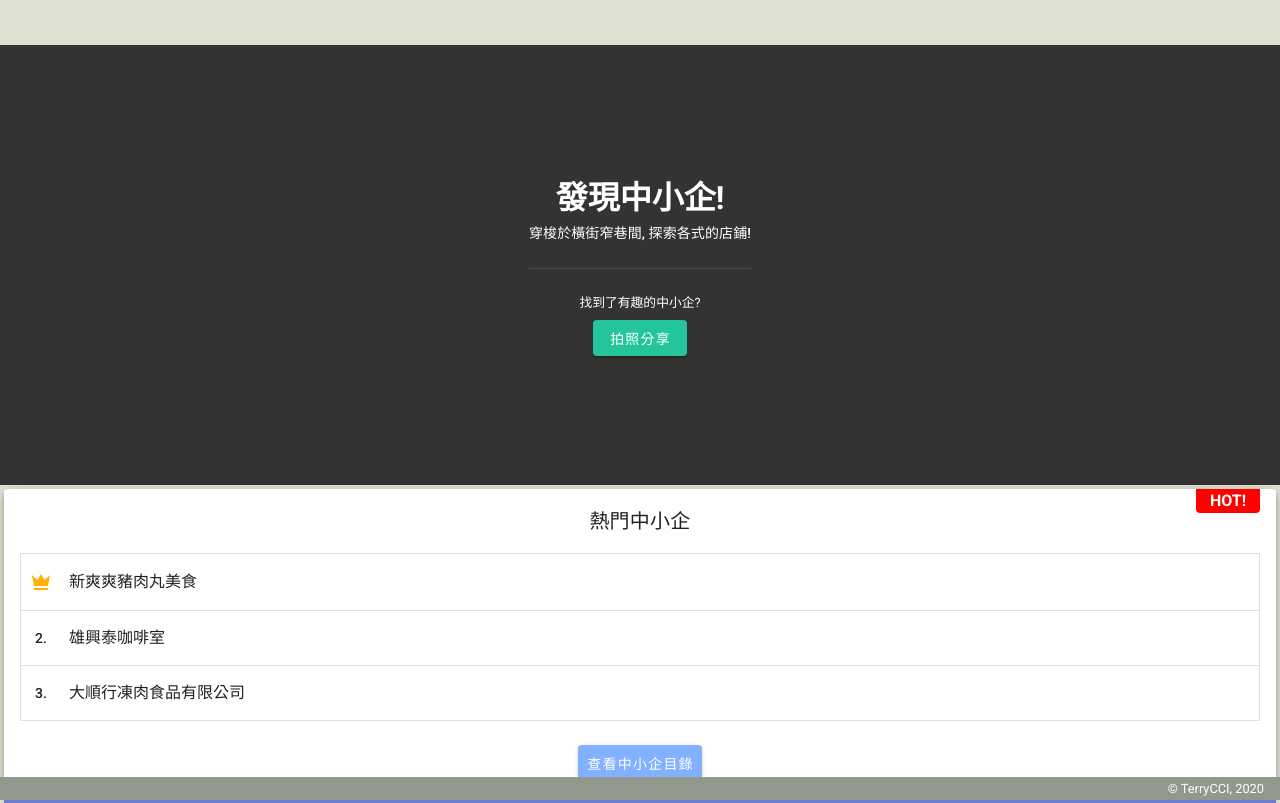
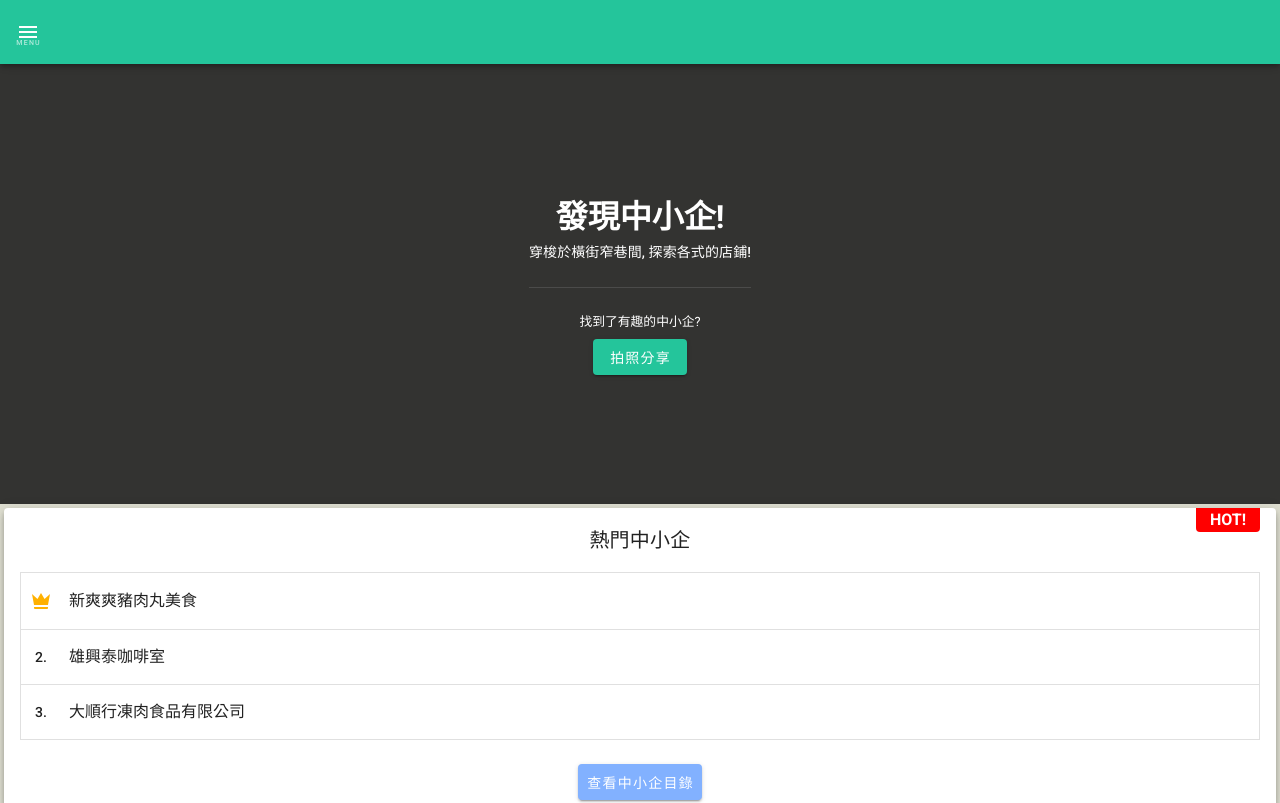
Before and after one commit to terry-cci/discover-sme-old, a Vue app: page / in a window 1280 px wide. Shown: the top 803 px of the page. Built offline with nearby package versions, Linux system fonts and the light colour scheme; a small style sheet from the web is missing.

Commit message:
add app bar menu

```diff
--- a/src/App.vue
+++ b/src/App.vue
@@ -1,33 +1,12 @@
 <template>
   <v-app>
-    <v-app-bar app color="primary" dark height="45" fixed hide-on-scroll>
-      <div class="d-flex align-center">
-        <v-img
-          alt="Vuetify Logo"
-          class="shrink mr-2"
-          contain
-          src="http://via.placeholder.com/100"
-          transition="scale-transition"
-          width="30"
-        />
-      </div>
-
-      <v-spacer></v-spacer>
-
-      <!-- <v-btn
-        href="https://github.com/vuetifyjs/vuetify/releases/latest"
-        target="_blank"
-        text
-      >
-        <v-icon>mdi-open-in-new</v-icon>
-      </v-btn> -->
-    </v-app-bar>
+    <AppBarMenu />
 
     <v-main class="secondary">
       <router-view />
     </v-main>
 
-    <v-footer app dark dense height="23" color="#91998C" class="py-0">
+    <v-footer app dark dense height="23" color="#91998C" class="py-0" absolute>
       <v-spacer></v-spacer>
       <small>&copy; TerryCCI, {{ new Date().getFullYear() }}</small>
     </v-footer>
@@ -35,13 +14,13 @@
 </template>
 
 <script>
-// import HelloWorld from "./components/HelloWorld";
+import AppBarMenu from "@/components/AppBarMenu";
 
 export default {
   name: "App",
 
   components: {
-    // HelloWorld
+    AppBarMenu
   },
 
   data: () => ({
--- /dev/null
+++ b/src/components/AppBarMenu.vue
@@ -0,0 +1,125 @@
+<template>
+  <v-app-bar
+    app
+    color="primary"
+    dark
+    hide-on-scroll
+    :class="{ 'menu-opened': menuOpened }"
+  >
+    <v-btn icon @click="toggleMenu" id="nav-icon">
+      <v-icon>mdi-menu</v-icon>
+      <v-icon>mdi-close</v-icon>
+    </v-btn>
+
+    <div class="d-flex flex-grow-1" id="menu-container">
+      <v-btn
+        v-for="(option, i) in menuOptions"
+        :key="i"
+        rounded
+        color="accent"
+        elevation="1"
+        class="mx-1 flex-grow-1"
+      >
+        {{ option.text }}
+      </v-btn>
+    </div>
+
+    <!-- <v-spacer></v-spacer> -->
+
+    <!-- <v-btn
+        href="https://github.com/vuetifyjs/vuetify/releases/latest"
+        target="_blank"
+        text
+      >
+        <v-icon>mdi-open-in-new</v-icon>
+      </v-btn> -->
+  </v-app-bar>
+</template>
+
+<script>
+export default {
+  name: "AppBarMenu",
+  data: () => ({
+    menuOpened: false,
+    menuOptions: [
+      {
+        text: "中小企分享"
+      },
+      {
+        text: "中小企目錄"
+      }
+    ]
+  }),
+  methods: {
+    toggleMenu() {
+      this.menuOpened = !this.menuOpened;
+    }
+  }
+};
+</script>
+
+<style lang="scss" scoped>
+.v-app-bar {
+  #nav-icon {
+    // using opacity for applying transition
+
+    &::after {
+      content: "MENU";
+
+      font-size: 50%;
+
+      opacity: 0.65;
+
+      position: absolute;
+      top: calc(50% - 0.5em + 24px / 2 - 3px);
+      // the icon is fixed at 24px, -3px for adjusting
+    }
+
+    .v-icon {
+      position: absolute;
+    }
+
+    .mdi-close {
+      opacity: 0;
+    }
+  }
+
+  &.menu-opened {
+    #nav-icon {
+      &::after {
+        opacity: 0;
+      }
+
+      .mdi-menu {
+        opacity: 0;
+      }
+
+      .mdi-close {
+        opacity: unset;
+      }
+    }
+  }
+
+  /* - - - - - - - - - - - - - - - - - - - - - - - - - */
+
+  #menu-container {
+    transition: 0.3s;
+
+    opacity: 0;
+    transform: translateX(-100%);
+    z-index: -99; // prevent blocking the menu btn
+
+    .v-btn {
+      height: 2em;
+    }
+  }
+
+  &.menu-opened {
+    #menu-container {
+      opacity: unset;
+      transform: unset;
+      z-index: unset;
+    }
+  }
+}
+</style>
--- a/src/views/Home.vue
+++ b/src/views/Home.vue
@@ -43,9 +43,9 @@
 
 <script>
 // @ is an alias to /src
-// import HelloWorld from "@/components/HelloWorld.vue";
-import TitleCarousel from "@/components/home/TitleCarousel.vue";
-import TopSmeList from "@/components/home/TopSmeList.vue";
+// import HelloWorld from "@/components/HelloWorld";
+import TitleCarousel from "@/components/home/TitleCarousel";
+import TopSmeList from "@/components/home/TopSmeList";
 
 export default {
   name: "Home",
```
